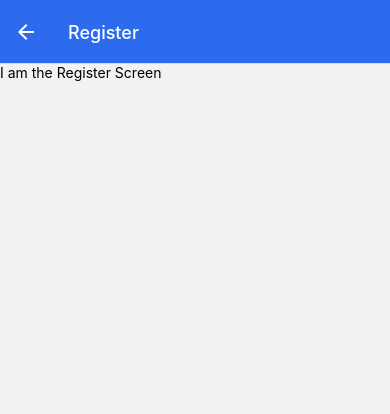
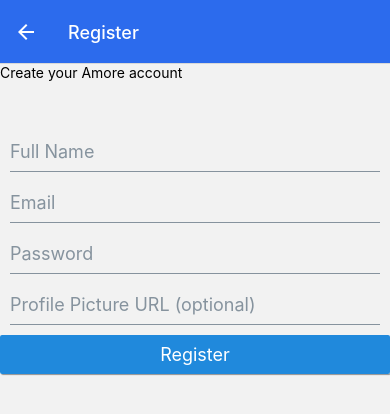
Before and after one commit to GrantLicata/Amore, a React Native app: screen /Register in a window 390 px wide. Shown: the top 414 px of the page. Built offline with nearby package versions, Linux system fonts and the light colour scheme.

Commit message:
Register screen elements built

```diff
--- a/screens/RegisterScreen.js
+++ b/screens/RegisterScreen.js
@@ -1,14 +1,66 @@
-import { StyleSheet, Text, View } from "react-native";
-import React from "react";
+import React, { useState } from "react";
+import { StyleSheet, Text, View, KeyboardAvoidingView } from "react-native";
+import { StatusBar } from "expo-status-bar";
+import { Button, Input } from "@rneui/themed";
 
 const RegisterScreen = ({ navigation }) => {
+  const [name, setName] = useState("");
+  const [email, setEmail] = useState("");
+  const [password, setPassword] = useState("");
+  const [imageUrl, setImageUrl] = useState("");
+
+  const register = () => {};
+
   return (
-    <View>
-      <Text>I am the Register Screen</Text>
-    </View>
+    <KeyboardAvoidingView behavior="padding" style={styles.container}>
+      <StatusBar style="light" />
+      <Text h3 style={{ marginBottom: 50 }}>
+        Create your Amore account
+      </Text>
+
+      <View style={styles.inputContainer}>
+        <Input
+          placeholder="Full Name"
+          autofocus
+          type="text"
+          value={name}
+          onChangeText={(text) => setName(text)}
+        />
+        <Input
+          placeholder="Email"
+          type="email"
+          value={email}
+          onChangeText={(text) => setEmail(text)}
+        />
+        <Input
+          placeholder="Password"
+          type="password"
+          secureTextEntry
+          value={password}
+          onChangeText={(text) => setPassword(text)}
+        />
+        <Input
+          placeholder="Profile Picture URL (optional)"
+          type="text"
+          value={imageUrl}
+          onChangeText={(text) => setImageUrl(text)}
+          onSubmitEditing={register}
+        />
+      </View>
+
+      <Button
+        containerStyle={styles.button}
+        raised
+        onPress={register}
+        title="Register"
+      />
+    </KeyboardAvoidingView>
   );
 };
 
 export default RegisterScreen;
 
-const styles = StyleSheet.create({});
+const styles = StyleSheet.create({
+  container: {},
+  button: {},
+});
```
